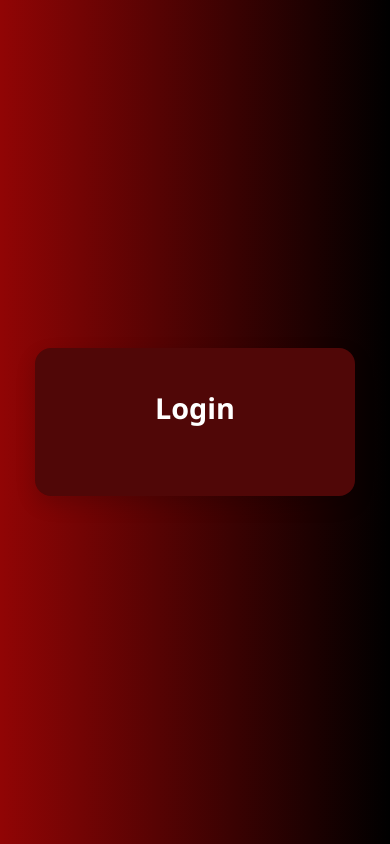
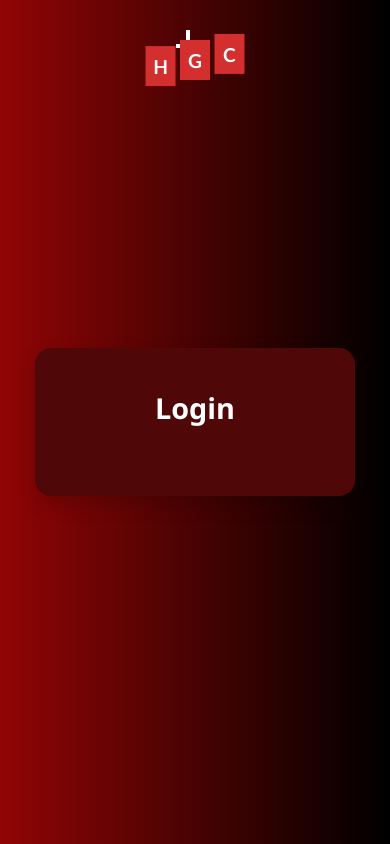
Before and after one commit to Mateustosta00/Envios, a plain HTML site: page index.html in a window 390 px wide. Drawn offline with Linux system fonts and the light colour scheme.

Commit message:
responsividade

```diff
--- a/index.html
+++ b/index.html
@@ -37,6 +37,16 @@
       <div id="erro-senha"></div>
     </div>
   </div>
+  <div class="logo">
+    <div class="cross"></div>
+    <div class="letters">
+
+      <div class="letter-box"><span class="letter">H</span></div>
+      <div class="letter-box"><span class="letter">G</span></div>
+      <div class="letter-box"><span class="letter">C</span></div>
+    </div>
+  </div>
+   <div class="cruz"></div>
 
   <script src="inicio.js"></script>
 </body>
--- a/inicio.css
+++ b/inicio.css
@@ -173,3 +173,115 @@
     gap: 8px;
     margin-bottom: 15px;
   }
+
+
+
+/* Container para a logo e cruz */
+.logo {
+  display: flex;
+  align-items: center;
+  justify-content: center; /* Centraliza a cruz e as letras */
+  position: fixed; /* Fixa no topo da página */
+  top: 40px; /* Desce o contêiner um pouco */
+  left: 50%;
+  transform: translateX(-50%) rotate(-10deg); /* Centraliza e aplica a rotação */
+  z-index: 1000; /* Garante que fique acima de outros elementos */
+}
+
+/* Container das letras */
+.letters {
+  display: flex;
+  gap: 5px;
+}
+
+/* Caixa de cada letra */
+.letter-box {
+  width: 40px;
+  height: 50px;
+  background-color: #d32f2f;
+  display: flex;
+  justify-content: center;
+  align-items: center;
+  transform: rotate(10deg); /* Inclinação contrária para corrigir */
+}
+
+/* Estilo das letras */
+.letter {
+  font-family: Calibri, sans-serif;
+  font-size: 2rem;
+  color: white;
+  font-weight: bold;
+}
+
+.cruz {
+  position: fixed; /* Fixa a cruz no topo esquerdo */
+  top: 45px; /* Distância do topo */
+  left: 400px; /* Distância da esquerda */
+  width: 20px; /* Largura total da cruz */
+  height: 50px; /* Altura total da cruz */
+}
+
+.cruz::before,
+.cruz::after {
+  content: '';
+  position: absolute;
+  background-color: #ffffff; /* Cor branca da cruz */
+}
+
+/* Barra vertical (tronco da cruz) */
+.cruz::before {
+  width: 6px;
+  height: 100%;
+  left: 50%;
+  transform: translateX(-50%);
+}
+
+/* Barra horizontal (braços da cruz) */
+.cruz::after {
+  width: 30px;
+  height: 6px;
+  top: 35%; /* Ajuste de posição vertical dos braços */
+  left: 50%;
+  transform: translateX(-50%);
+}
+@media (max-width: 768px) {
+  .cruz {
+    left: 250px; /* Ajuste para tablets */
+  }
+
+  .letter {
+    font-size: 1.5rem;
+  }
+
+  .letter-box {
+    width: 35px;
+    height: 45px;
+  }
+}
+
+@media (max-width: 480px) {
+  .cruz {
+    left: 180px; /* Ajuste para celulares */
+    top: 30px;
+    width: 15px;
+    height: 40px;
+  }
+
+  .cruz::before {
+    width: 4px;
+  }
+
+  .cruz::after {
+    width: 24px;
+    height: 4px;
+  }
+
+  .letter {
+    font-size: 1.2rem;
+  }
+
+  .letter-box {
+    width: 30px;
+    height: 40px;
+  }
+}
```
Also changed, not shown: qvF7HiQQUj-K2X5ElVzRhUCkaTdzrQAQfeCSCoCzIkUrDjxhuOWbNQtY_Q0rCSKDqFA.png (added).
